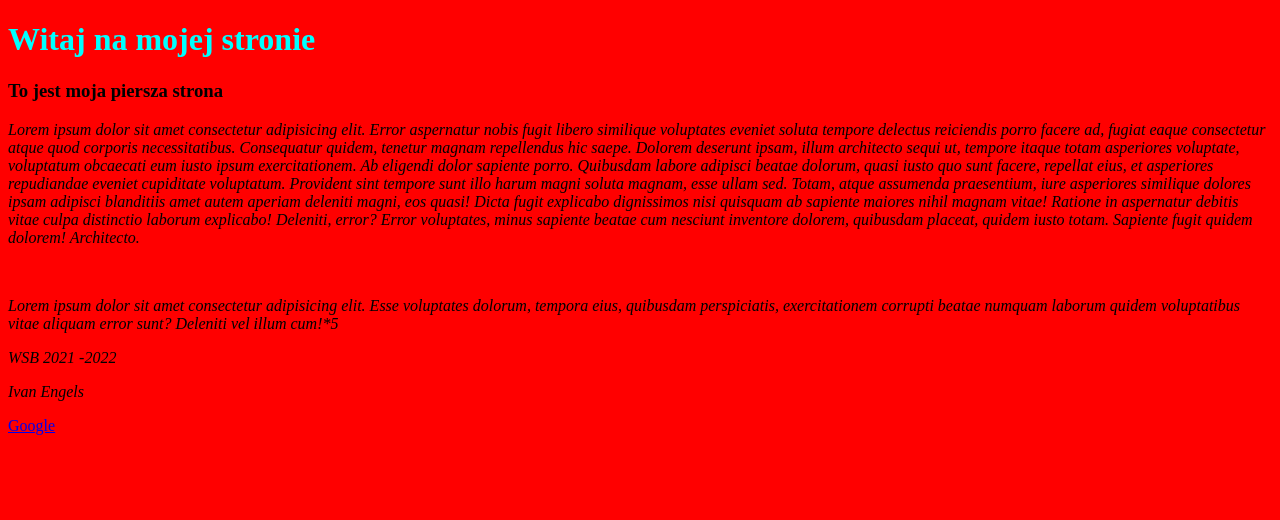
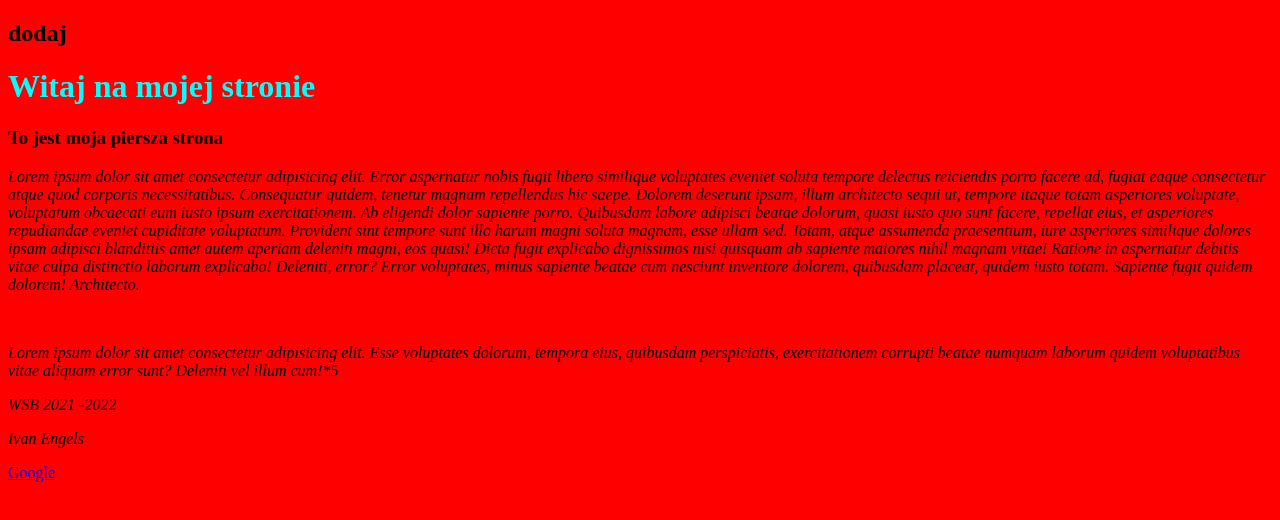
Before and after one commit to EanEnquils/projekt-wsb-2, a plain HTML site: page index.html in a window 1280 px wide. Drawn offline with Linux system fonts and the light colour scheme.

Commit message:
dodaj h2

```diff
--- a/index.html
+++ b/index.html
@@ -19,6 +19,8 @@
     </style>
 </head>
 <body>
+    <h2>dodaj</h2>
+
     <header>
 
         <h1>Witaj na mojej stronie</h1>
```
